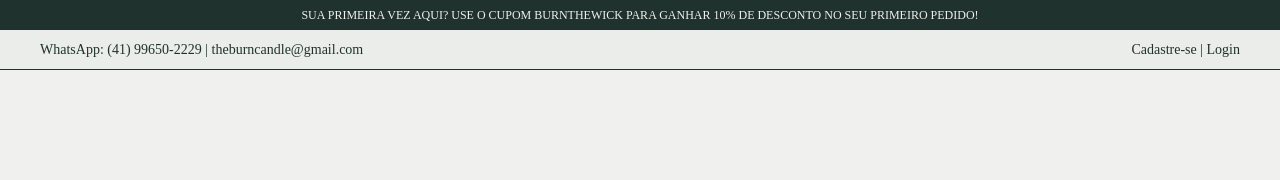
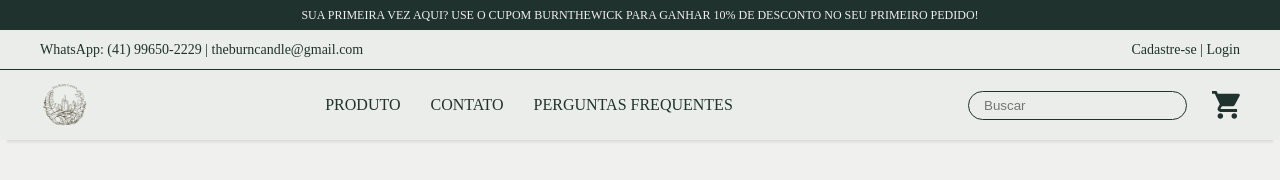
Before and after one commit to sfdaiane/the-burn-candle, a plain HTML site: page index.html in a window 1280 px wide. Drawn offline with Linux system fonts and the light colour scheme.

Commit message:
Header menu section created

```diff
--- a/index.html
+++ b/index.html
@@ -7,14 +7,28 @@
     <title>The Burn Candle</title>
 </head>
 <body>
-    <div class="header-message-container">
+    <section class="header-message-container">
         <p>SUA PRIMEIRA VEZ AQUI? USE O CUPOM BURNTHEWICK PARA GANHAR 10% DE DESCONTO NO SEU PRIMEIRO PEDIDO!</p>
-    </div>
-    <div class="header-contact-container">
-        <div class="header-contact-content-container">
+    </section>
+    <section class="header-contact-container">
+        <div class="content-size  header-contact-content-container">
             <p>WhatsApp: (41) 99650-2229 | theburncandle@gmail.com</p>
             <p>Cadastre-se | Login</p>
         </div>
-    </div>
+    </section>
+    <section class="header-menu-container">
+        <div class="content-size header-menu-content">
+            <img src="./assets/logo.png" class="logo">
+            <div class="menu-itens-container">
+                <span><a class="menu-item" href="">produto</a></span>
+                <span><a class="menu-item" href="">contato</a></span>
+                <span><a class="menu-item" href="">perguntas frequentes</a></span>
+            </div>
+            <div class="header-right-itens-container">
+                <input placeholder="Buscar" class="input-search">
+                <img src="./assets/cart-icon.svg" class="cart-icon">
+            </div>
+        </div>
+    </section>
 </body>
 </html>
--- a/styles.css
+++ b/styles.css
@@ -8,6 +8,15 @@ body {
 p {
     margin: 0;
 }
+
+/* Global classes */
+
+.content-size {
+    width: 100%;
+    max-width: 1200px;
+}
+
+
 
 /* HEADER MESSAGE SECTION */
 
@@ -38,8 +47,66 @@ p {
     display: flex;
     align-items: center;
     justify-content: space-between;
-    width: 100%;
-    max-width: 1200px;
     color: #20322E;
     font-size: 14px;
 }
+
+.header-menu-container {
+    height: 70px;
+    background-color: #EAEDE9;
+    box-shadow: 0px 9px 3px -7px rgba(0,0,0,0.1);
+    display: flex;
+    align-items: center;
+    justify-content: center;
+}
+
+.header-menu-content {
+    height: 46px;
+    display: flex;
+    align-items: center;
+    justify-content: space-between;
+}
+
+.logo {
+    width: 50px;
+    height: 50px;
+}
+
+.header-right-itens-container {
+    display: flex;
+    align-items: center;
+    gap: 25px;
+}
+
+.input-search {
+    outline: none;
+    height: 25px;
+    width: 200px;
+    border: solid 1px #20322E;
+    border-radius: 20px;
+    padding-left: 15px;
+    background-color: transparent
+}
+
+.input-search:focus {
+    outline: none;
+    border: none;
+    box-shadow: 0 0 5px #478fe2;
+}
+
+.cart-icon {
+    height: 28px;
+}
+
+.menu-itens-container {
+    display: flex;
+    align-items: center;
+    gap: 30px;
+}
+
+.menu-item {
+    font-size: 16px;
+    color: #20322E;
+    text-transform: uppercase;
+    text-decoration: none;
+}
```
Also changed, not shown: assets/cart-icon.svg (added).
